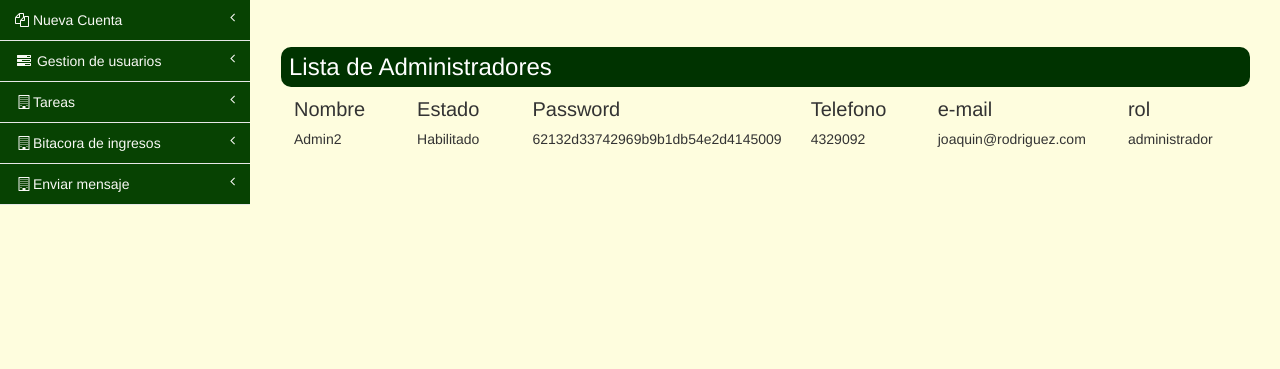
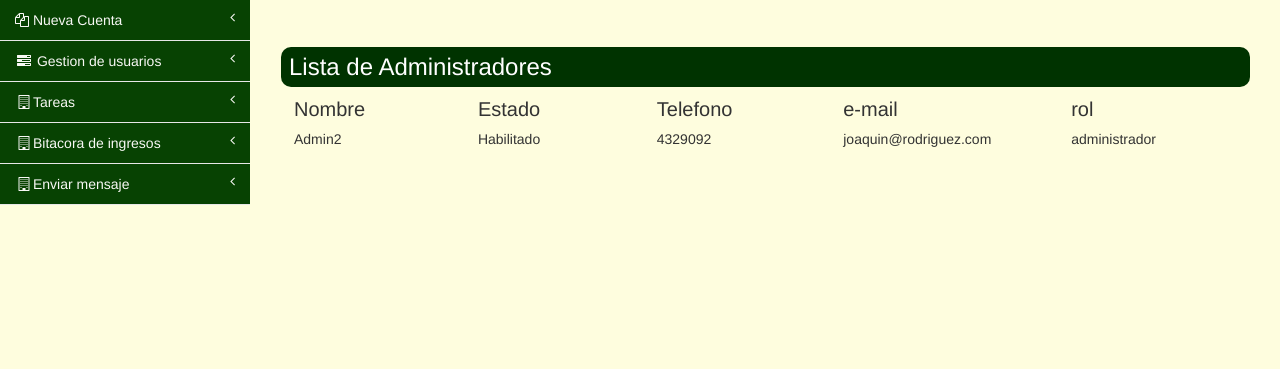
Before and after one commit to marcelotorrico/Sistema-de-apoyo-a-la-empresa-TIS, a PHP site: page /ProyectoSprint3/Vista/lista_administradores.php in a window 1280 px wide. Shown: the part 51-420 px from the top of the page. Run offline with PHP 8.4, Linux system fonts and the light colour scheme; a user stored in the database is signed in; data comes from the database, SQL or seed files in the repository; some libraries are stand-ins or nearby versions.

Commit message:
Update lista_administradores.php

```diff
--- a/Vista/lista_administradores.php
+++ b/Vista/lista_administradores.php
@@ -267,11 +267,6 @@
 
                                 <div class="contenedor-columna">
                                     <?php
-                                        echo "Password";
-                                    ?>
-                                </div>
-                                <div class="contenedor-columna">
-                                    <?php
                                         echo "Telefono";
                                     ?>
                                 </div>
@@ -289,7 +284,7 @@
                             <?php
 
                                 //Peticion
-                                $peticion = $conect->consulta("SELECT u.NOMBRE_U, u.ESTADO_E, u.PASSWORD_U, u.TELEFONO_U , u.CORREO_ELECTRONICO_U, r.ROL_R
+                                $peticion = $conect->consulta("SELECT u.NOMBRE_U, u.ESTADO_E, u.TELEFONO_U , u.CORREO_ELECTRONICO_U, r.ROL_R
 FROM usuario u , usuario_rol r
 WHERE  u.NOMBRE_U = r.NOMBRE_U  AND r.ROL_R = 'administrador'");
 
@@ -318,12 +313,6 @@ WHERE  u.NOMBRE_U = r.NOMBRE_U  AND r.ROL_R = 'administrador'");
                                                 <div class="contenedor-columna">
                                                      <?php
                                                         echo $fila['ESTADO_E'];
-                                                     ?>
-                                                </div>
-
-                                                <div class="contenedor-columna">
-                                                    <?php
-                                                        echo $fila['PASSWORD_U'];
                                                      ?>
                                                 </div>
 
@@ -368,12 +357,6 @@ WHERE  u.NOMBRE_U = r.NOMBRE_U  AND r.ROL_R = 'administrador'");
                                                 <div class="contenedor-columna">
                                                      <?php
                                                         echo $fila['ESTADO_E'];
-                                                     ?>
-                                                </div>
-
-                                                <div class="contenedor-columna">
-                                                    <?php
-                                                        echo $fila['PASSWORD_U'];
                                                      ?>
                                                 </div>
 
```
